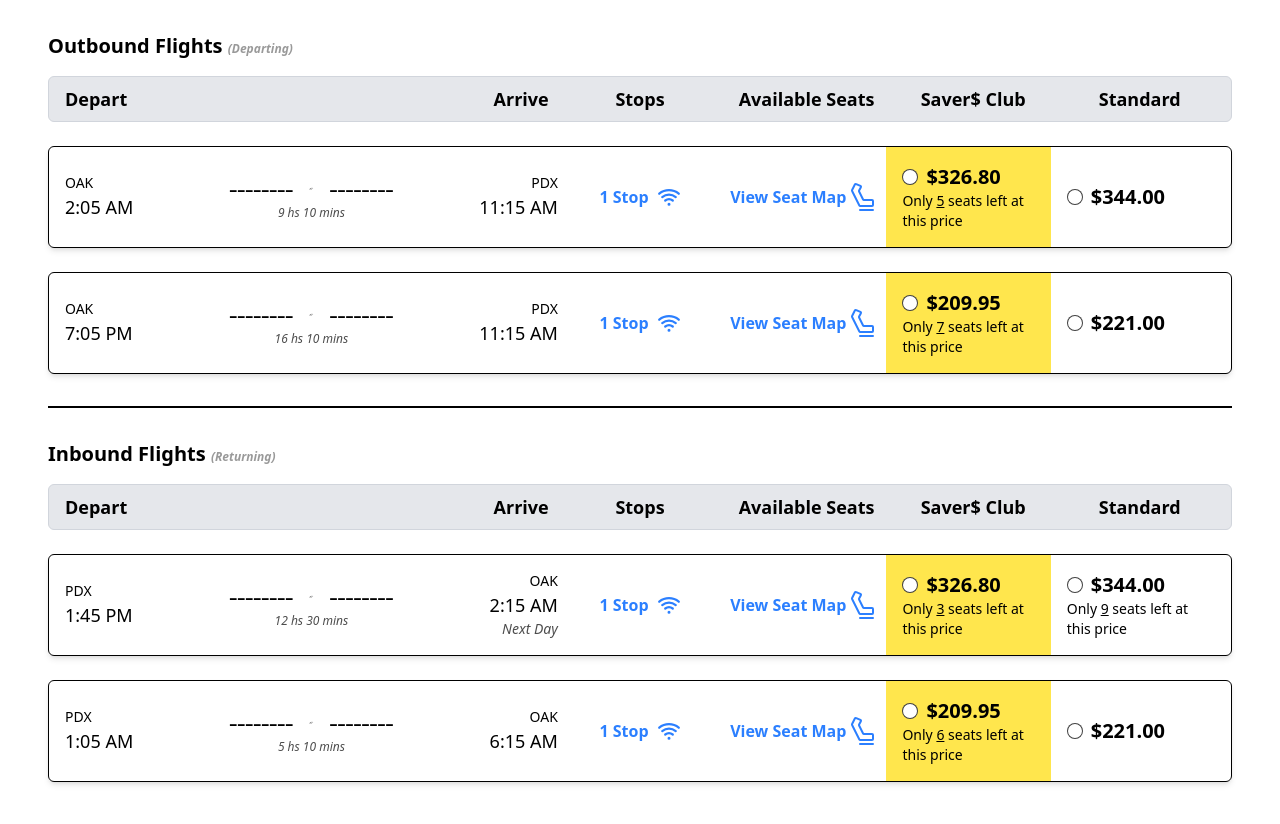
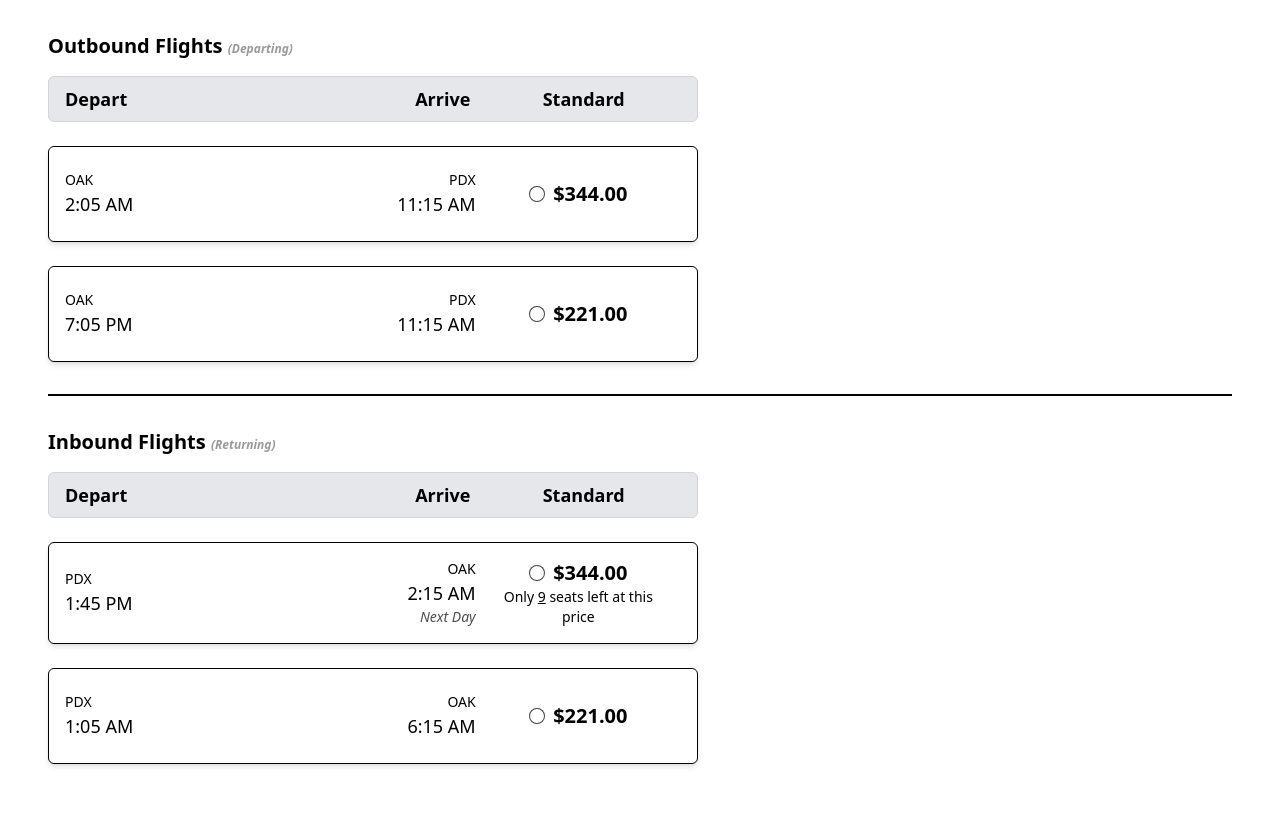
Before and after one commit to mattpsvreis/electroplane-flights, a React (Vite) app: page / in a window 1280 px wide. Shown: the top 824 px of the page. Built offline with nearby package versions, Linux system fonts and the light colour scheme.

Commit message:
chore: remove most of the added content that supercedes what was asked from the challenge

```diff
--- a/src/components/flight-list/index.tsx
+++ b/src/components/flight-list/index.tsx
@@ -32,15 +32,12 @@ const FlightList = ({ type }: FlightListProps) => {
         {flightType + ' '}
         Flights <span className='text-xs italic text-black/40'>({flightTypeHelper})</span>
       </h2>
-      <div className='grid grid-cols-7 grid-rows-1 gap-4 bg-gray-200 py-2 px-4 rounded-md text-lg font-semibold border border-gray-300'>
-        <p className='col-span-2'>Depart</p>
+      <div className='grid grid-cols-3 grid-rows-1 gap-4 bg-gray-200 py-2 px-4 rounded-md text-lg font-semibold border border-gray-300 max-w-[650px]'>
+        <p>Depart</p>
         <p className='text-right'>Arrive</p>
-        <p className='text-center'>Stops</p>
-        <p className='text-center'>Available Seats</p>
-        <p className='text-center'>Saver$ Club</p>
         <p className='text-center'>Standard</p>
       </div>
-      <div className='flex flex-col gap-6 mt-2 w-full justify-center items-center'>
+      <div className='flex flex-col gap-6 mt-2 justify-center items-start max-w-[650px]'>
         {flightData.length > 0 ? (
           flightData.map((flight, key) => {
             return <Listing key={key} flight={flight} flightType={type} />;
--- a/src/components/listing/index.tsx
+++ b/src/components/listing/index.tsx
@@ -1,7 +1,6 @@
 import useFlight from '@hooks/use-flight';
 import { BasicFlight } from '@interfaces/flight-data';
-import { AirplaneTakeoff, Seat, WifiHigh } from '@phosphor-icons/react';
-import { differenceInHoursAndMinutes, getHoursAndMinutes12, isArrivalNextDay } from '@utils/time-conversion-utils';
+import { getHoursAndMinutes12, isArrivalNextDay } from '@utils/time-conversion-utils';
 import { useEffect, useState } from 'react';
 
 interface ListingProps {
@@ -11,11 +10,6 @@ interface ListingProps {
 
 const Listing = ({ flight, flightType }: ListingProps) => {
   const [selectedOption, setSelectedOption] = useState<'premium' | 'standard' | null>(null);
-
-  const premiumPrice = (flight.price * 0.95).toLocaleString('en-US', {
-    style: 'currency',
-    currency: 'USD',
-  });
 
   const fullPrice = flight.price.toLocaleString('en-US', {
     style: 'currency',
@@ -49,23 +43,13 @@ const Listing = ({ flight, flightType }: ListingProps) => {
 
   return (
     <div
-      className={`w-full col-span-7 grid grid-cols-7 rounded-md border px-4 min-h-24 place-content-center shadow-md ${
+      className={`min-w-[650px] col-span-3 grid grid-cols-3 rounded-md border px-4 min-h-24 place-content-center shadow-md ${
         isSelectedFlight ? 'bg-blue-100 hover:bg-blue-200' : 'hover:bg-blue-50'
       }`}
     >
       <div className='place-content-center'>
         <p className='text-sm'>{flight.departure_city}</p>
         <p className='text-lg'>{getHoursAndMinutes12(flight.departure_time)}</p>
-      </div>
-      <div className='text-center place-content-center'>
-        <div className='flex flex-row items-center justify-center gap-4 font-semibold'>
-          <p>––––––––</p>
-          <AirplaneTakeoff size={32} weight='thin' />
-          <p>––––––––</p>
-        </div>
-        <p className='text-black/70 text-xs italic'>
-          {differenceInHoursAndMinutes(flight.departure_time, flight.arrival_time)}
-        </p>
       </div>
       <div className='text-right place-content-center'>
         <p className='text-sm'>{flight.arrival_city}</p>
@@ -74,46 +58,9 @@ const Listing = ({ flight, flightType }: ListingProps) => {
           <p className='text-sm text-black/70 italic'>Next Day</p>
         ) : null}
       </div>
-      <button
-        type='button'
-        className='text-center cursor-pointer w-fit place-self-center text-blue-500 font-bold flex flex-row gap-2 justify-center items-center'
-      >
-        <p>{flight.stops} Stop</p>
-        <WifiHigh size={24} weight='bold' />
-      </button>
-      <button className='text-center cursor-pointer w-fit place-self-center text-blue-500 font-bold flex flex-row justify-center items-center'>
-        <p>View Seat Map</p>
-        <Seat size={32} weight='regular' />
-      </button>
-      <div className='text-center place-content-center bg-yellow-300/80 min-h-24 p-4'>
-        <div className='flex flex-row gap-2 justify-start items-center'>
-          <input
-            type='checkbox'
-            name={'billingType' + flight.id}
-            value='premium'
-            className='hidden'
-            checked={selectedOption === 'premium'}
-            onChange={() => handleRadioChange('premium')}
-            id={'radio1' + flight.id}
-          />
-          <label
-            htmlFor={'radio1' + flight.id}
-            className='flex justify-center items-center size-4 bg-white rounded-full border border-black/75 hover:border-black/90 active:border-black/50 cursor-pointer'
-          >
-            {selectedOption === 'premium' ? (
-              <div className='bg-black/75 hover:bg-black/90 active:bg-black/50 size-2 rounded-full' />
-            ) : null}
-          </label>
-          <span className='text-xl font-bold'>{premiumPrice}</span>
-        </div>
-        {flight.seatsLeftPremium < 10 ? (
-          <p className='text-left text-sm'>
-            Only <u>{flight.seatsLeftPremium}</u> seats left at this price
-          </p>
-        ) : null}
-      </div>
+
       <div className='text-center place-content-center p-4 gap-2'>
-        <div className='flex flex-row gap-2 justify-start items-center'>
+        <div className='flex flex-row gap-2 justify-center items-center'>
           <input
             type='checkbox'
             name={'billingType' + flight.id}
@@ -134,7 +81,7 @@ const Listing = ({ flight, flightType }: ListingProps) => {
           <span className='text-xl font-bold'>{fullPrice}</span>
         </div>
         {flight.seatsLeft < 10 ? (
-          <p className='text-left text-sm'>
+          <p className='text-center text-sm'>
             Only <u>{flight.seatsLeft}</u> seats left at this price
           </p>
         ) : null}
```
